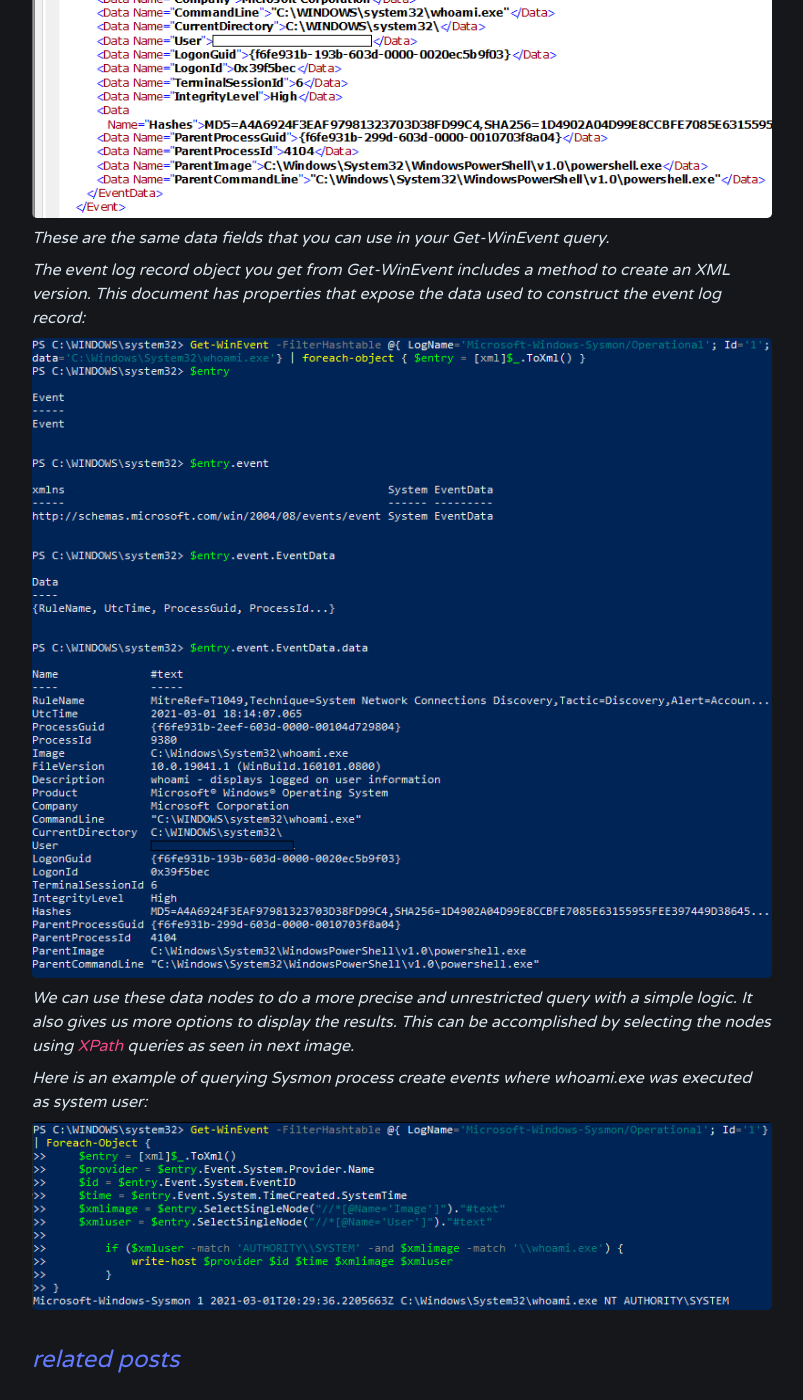
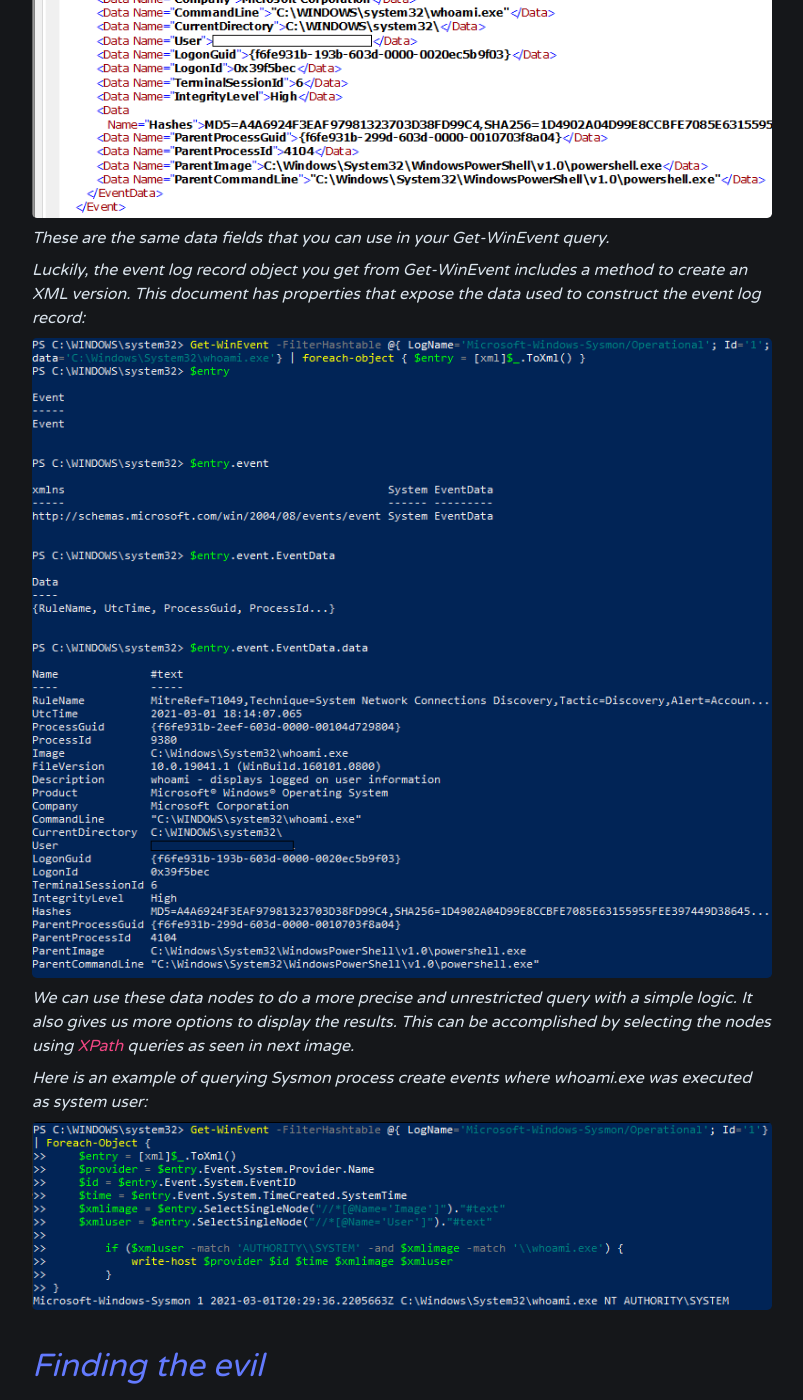
Before and after one commit to dfirale/dfirale.github.io, a Jekyll site: the page built from _posts/2021-03-01-Finding evil with Powershell and Get-WinEvent.md, in a window 1280 px wide and 1400 px high, scrolled down 2257 px. Shown: the whole window, without its empty margins (238-1041 px from the left). Built offline with Jekyll 4.4.1, drawn with Linux system fonts in a browser that asks for light colours; a style sheet for code colours, icons or effects is not loaded; some of the changed text lies outside the part shown.

Commit message:
Update 2021-03-01-Finding evil with Powershell and Get-WinEvent.md

```diff
--- a/_posts/2021-03-01-Finding evil with Powershell and Get-WinEvent.md
+++ b/_posts/2021-03-01-Finding evil with Powershell and Get-WinEvent.md
@@ -34,7 +34,7 @@
 
 These are the same data fields that you can use in your Get-WinEvent query.
 
-The event log record object you get from Get-WinEvent includes a method to create an XML version. This document has properties that expose the data used to construct the event log record:
+Luckily, the event log record object you get from Get-WinEvent includes a method to create an XML version. This document has properties that expose the data used to construct the event log record:
 
 <img src="https://raw.githubusercontent.com/dfirale/dfirale.github.io/master/assets/images/GetWinEvent/nodes.png" width="100"/>
 
@@ -43,3 +43,7 @@
 Here is an example of querying Sysmon process create events where whoami.exe was executed as system user:
 
 <img src="https://raw.githubusercontent.com/dfirale/dfirale.github.io/master/assets/images/GetWinEvent/whoami.PNG" width="100"/>
+
+# Finding the evil
+
+For the baseline and proof of concept I wanted to use [Florian Roth's](https://twitter.com/cyb3rops) [Godmode Sigma rule](https://github.com/Neo23x0/sigma/blob/master/other/godmode_sigma_rule.yml). It basically includes the most effective search queries to detect malicious activity - following the principle: if you had only one shot, what would you look for?
```
